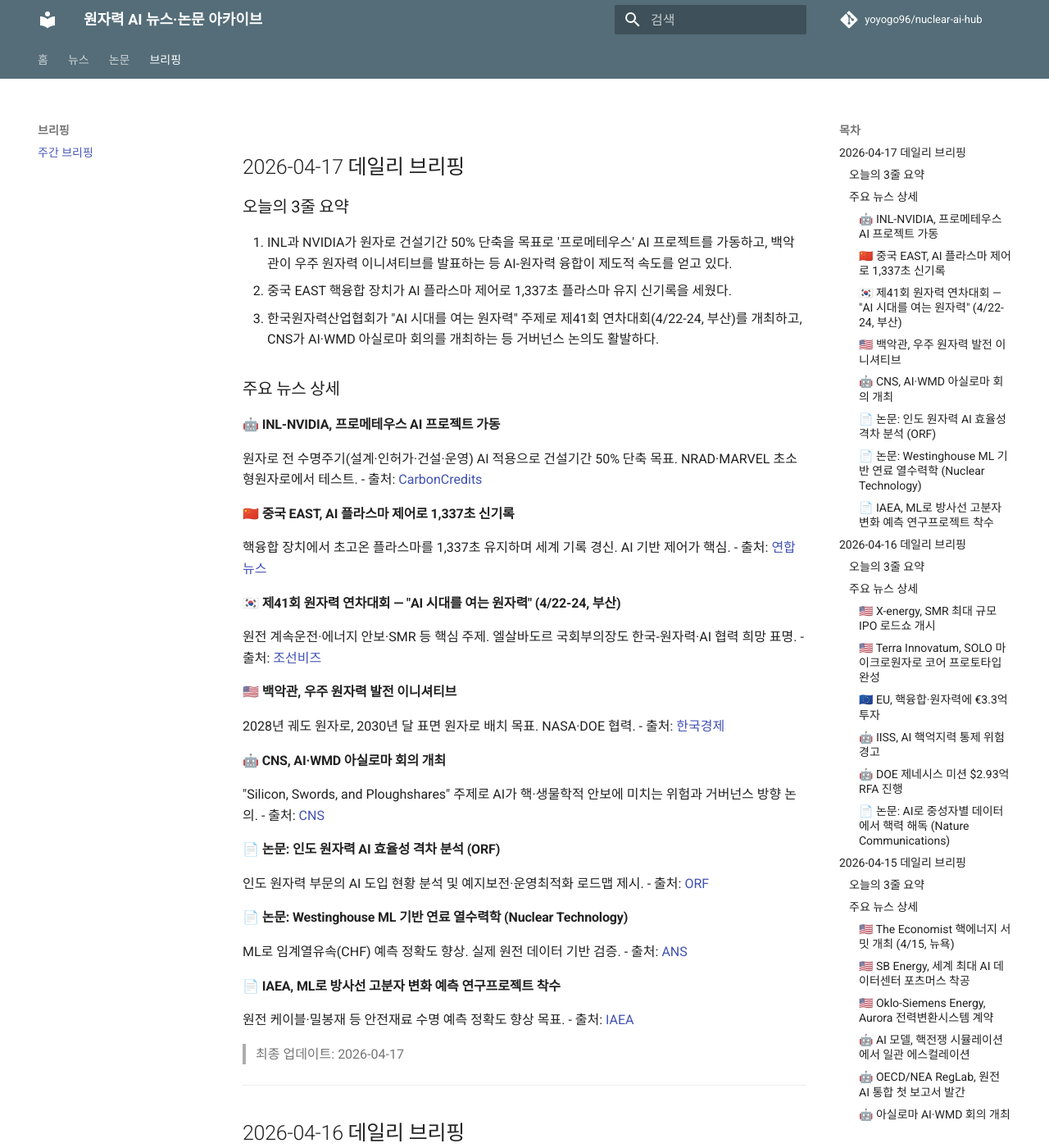
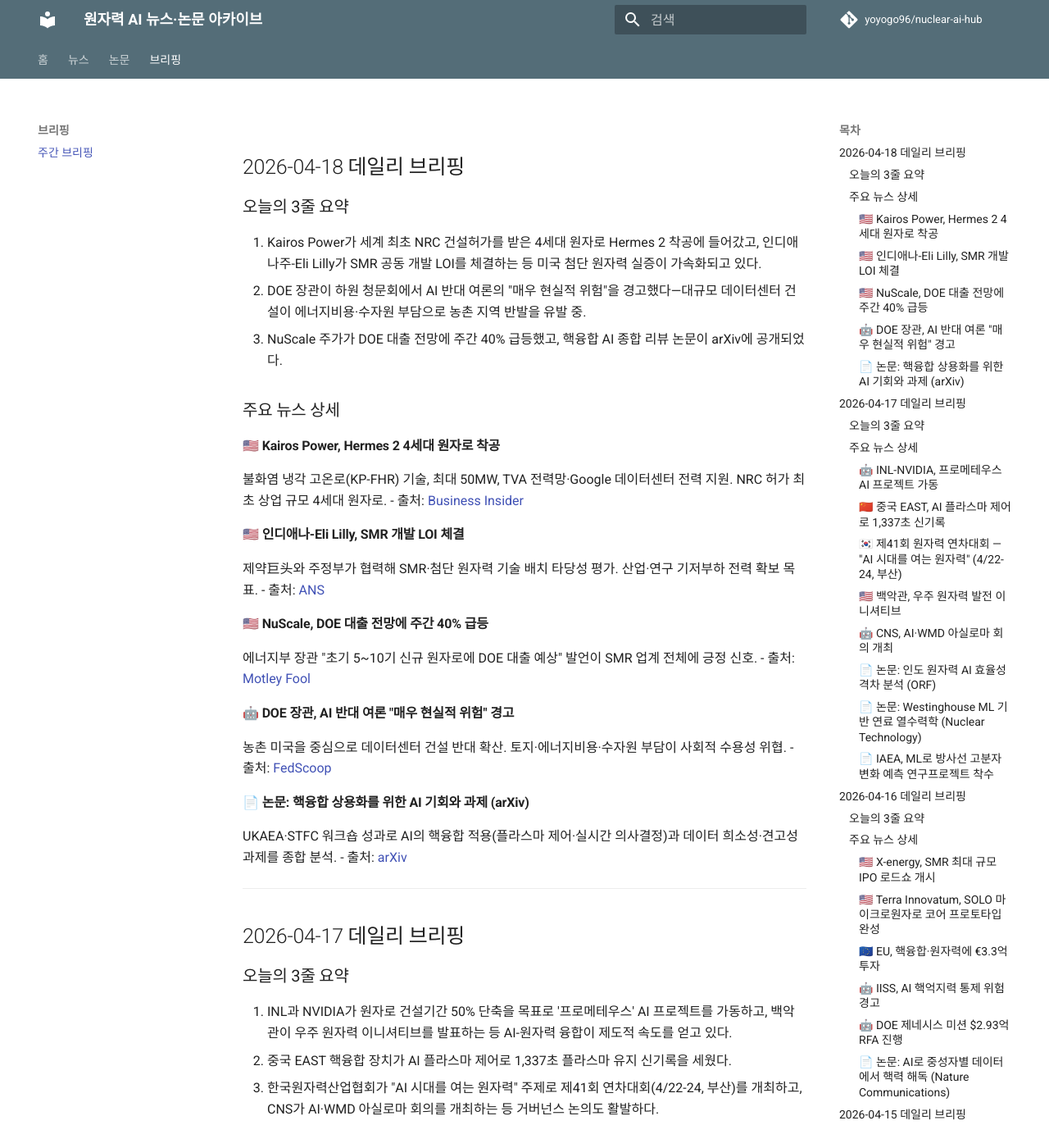
Before and after one commit to yoyogo96/nuclear-ai-hub, an MkDocs documentation site: the page built from docs/briefings/index.md, in a window 1280 px wide and 1400 px high. Shown: the whole window at 82% size. Built offline with MkDocs 1.6.1 and Material for MkDocs 9.7.7, drawn with Linux system fonts in a browser that asks for light colours; comment, search, counter and statistics services are not loaded.

Commit message:
2026-04-18 데일리 업데이트: 뉴스 4건, 논문 1건

```diff
--- a/docs/briefings/index.md
+++ b/docs/briefings/index.md
@@ -1,3 +1,34 @@
+## 2026-04-18 데일리 브리핑
+
+### 오늘의 3줄 요약
+1. Kairos Power가 세계 최초 NRC 건설허가를 받은 4세대 원자로 Hermes 2 착공에 들어갔고, 인디애나주-Eli Lilly가 SMR 공동 개발 LOI를 체결하는 등 미국 첨단 원자력 실증이 가속화되고 있다.
+2. DOE 장관이 하원 청문회에서 AI 반대 여론의 "매우 현실적 위험"을 경고했다—대규모 데이터센터 건설이 에너지비용·수자원 부담으로 농촌 지역 반발을 유발 중.
+3. NuScale 주가가 DOE 대출 전망에 주간 40% 급등했고, 핵융합 AI 종합 리뷰 논문이 arXiv에 공개되었다.
+
+### 주요 뉴스 상세
+
+#### 🇺🇸 Kairos Power, Hermes 2 4세대 원자로 착공
+불화염 냉각 고온로(KP-FHR) 기술, 최대 50MW, TVA 전력망·Google 데이터센터 전력 지원. NRC 허가 최초 상업 규모 4세대 원자로.
+- 출처: [Business Insider](https://markets.businessinsider.com/news/stocks/kairos-power-breaks-ground-on-hermes-2-demonstration-plant-1036034421)
+
+#### 🇺🇸 인디애나-Eli Lilly, SMR 개발 LOI 체결
+제약巨头와 주정부가 협력해 SMR·첨단 원자력 기술 배치 타당성 평가. 산업·연구 기저부하 전력 확보 목표.
+- 출처: [ANS](https://www.ans.org/news/2026-04-17/article-7947/eli-lilly-signs-loi-with-indiana-on-nuclear-power-projects/)
+
+#### 🇺🇸 NuScale, DOE 대출 전망에 주간 40% 급등
+에너지부 장관 "초기 5~10기 신규 원자로에 DOE 대출 예상" 발언이 SMR 업계 전체에 긍정 신호.
+- 출처: [Motley Fool](https://www.fool.com/investing/2026/04/17/why-nuscale-power-stock-jumped-over-40-this-week/)
+
+#### 🤖 DOE 장관, AI 반대 여론 "매우 현실적 위험" 경고
+농촌 미국을 중심으로 데이터센터 건설 반대 확산. 토지·에너지비용·수자원 부담이 사회적 수용성 위협.
+- 출처: [FedScoop](https://fedscoop.com/doe-budget-hearing-ai-opposition-risk/)
+
+#### 📄 논문: 핵융합 상용화를 위한 AI 기회와 과제 (arXiv)
+UKAEA·STFC 워크숍 성과로 AI의 핵융합 적용(플라스마 제어·실시간 의사결정)과 데이터 희소성·견고성 과제를 종합 분석.
+- 출처: [arXiv](https://arxiv.org/abs/2603.25777)
+
+---
+
 ## 2026-04-17 데일리 브리핑
 
 ### 오늘의 3줄 요약
--- a/docs/news/index.md
+++ b/docs/news/index.md
@@ -1,3 +1,31 @@
+## 2026-04-18 데일리 반영
+- 일반 원자력 뉴스: 3건
+- 원자력 AI 뉴스: 1건
+
+### 일반 원자력 뉴스
+
+#### 🇺🇸 Kairos Power, 세계 최초 4세대 원자로 Hermes 2 착공
+Kairos Power가 테네시 오크리지에서 Hermes 2 시험발전소 건설을 시작했다. NRC 건설허가를 받은 최초의 상업 규모 4세대 원자로로, 불화염 냉각 고온로(KP-FHR) 기술을 적용한다. TVA 전력망에 최대 50MW 전력 공급 예정이며, Google 데이터센터 전력 지원이 목표.
+- 출처: [Business Insider](https://markets.businessinsider.com/news/stocks/kairos-power-breaks-ground-on-hermes-2-demonstration-plant-1036034421)
+
+#### 🇺🇸 인디애나주-일라이릴리, SMR 개발 협력 발표
+인디애나주 Braun 주지사 행정부와 제약巨头 Eli Lilly가 원자력 에너지 프로젝트 공동 개발을 위한 비구속적 양해각서(LOI)를 체결했다. SMR 및 첨단 원자력 기술 배치 타당성 평가를 추진하며, 산업·연구·지역사회 기저부하 전력 확보가 목표.
+- 출처: [ANS](https://www.ans.org/news/2026-04-17/article-7947/eli-lilly-signs-loi-with-indiana-on-nuclear-power-projects/) / [Daily Journal](https://dailyjournal.net/2026/04/17/braun-administration-eli-lilly-to-collaborate-on-nuclear-power-development/)
+
+#### 🇺🇸 NuScale 주가 주간 40% 급등 — DOE 차관금 전망 견인
+SMR 개발사 NuScale Power(SMR)가 에너지부 장관의 "초기 5~10기 신규 원자로에 DOE 대출 지원 예상" 발언에 주가가 주간 40% 이상 급등했다. 연방 자금 지원이 초기 SMR 프로젝트 리스크 완화의 핵심 변수로 부상.
+- 출처: [Motley Fool](https://www.fool.com/investing/2026/04/17/why-nuscale-power-stock-jumped-over-40-this-week/)
+
+### 원자력 AI 뉴스
+
+#### 🤖 미 에너지부 장관, "AI 반대 여론 매우 현실적 위험" 경고
+DOE 크리스 라이트 장관이 하원 예산 청문회에서 "미국 전체가 AI에 부정적으로 변하고 있으며, 특히 농촌 지역에서 반대가 확산 중"이라고 경고했다. 대규모 데이터센터 건설로 인한 토지·에너지비용·수자원 부담이 주민 반발을 유발하고 있어, AI 인프라 확장의 사회적 수용성이 새로운 과제로 부상.
+- 출처: [FedScoop](https://fedscoop.com/doe-budget-hearing-ai-opposition-risk/)
+
+> 최종 업데이트: 2026-04-18
+
+---
+
 ## 2026-04-17 데일리 반영
 - 일반 원자력 뉴스: 2건
 - 원자력 AI 뉴스: 3건
--- a/docs/papers/index.md
+++ b/docs/papers/index.md
@@ -1,3 +1,17 @@
+# 2026-04-18 업데이트
+
+## [Challenges and Opportunities for AI to Help Deliver Fusion Energy](https://arxiv.org/abs/2603.25777) (arXiv, 2026-03-26)
+- 저자: Agnello et al. (UKAEA, STFC, 학계·산업 협력)
+- 연도/학회(저널): 2026-03, arXiv (physics.plasm-ph / cs.AI)
+- 한 줄 요약: 2025년 4월 UKAEA-STFC 주최 워크숍 성과로, 핵융합 상용화를 위한 AI의 역할과 한계를 종합 분석했다. 딥러닝·파운데이션 모델의 플라스마 제어·실시간 의사결정 적용과 데이터 희소성·견고성 과제를 논의.
+
+### 핵심 기여
+1. 핵융합 연구 전 주기에 걸친 AI 적용 기회와 위험 체계적 정리
+2. 밀리초 이하 실시간 플라스마 제어를 위한 딥강화학습 잠재력 실증
+3. 핵융합 전문가-AI 개발자 간 장기 협력 모델 및 책임있는 AI 방법론 제안
+
+---
+
 # 2026-04-17 업데이트
 
 ## [Optimising Nuclear Energy with AI: Bridging India's Efficiency Gap](https://www.orfonline.org/expert-speak/optimising-nuclear-energy-with-ai-bridging-india-s-efficiency-gap) (ORF, 2026-04-16)
```
